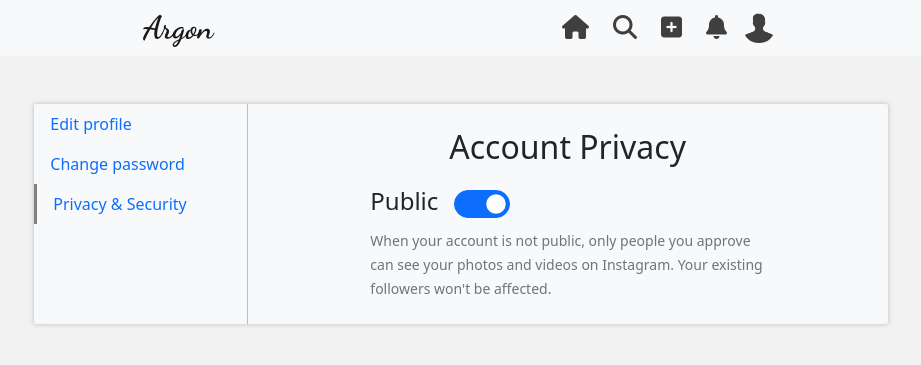
After one commit to serozhenka/argon, a Django app: a page that uses templates/snippets/dashboard_sidebar.html in a window 1280 px wide. The commit adds this page. Shown: the top 365 px of the page, without its empty margins (179-1100 px from the left). Run offline with Django 4.2, Linux system fonts and the light colour scheme; the visitor is signed in with stand-in values (Sample User, id 1); data comes from the database, SQL or seed files in the repository; some libraries are stand-ins or nearby versions.

Commit message:
added: privacy & security settings

```diff
--- a/templates/snippets/dashboard_sidebar.html
+++ b/templates/snippets/dashboard_sidebar.html
@@ -1,5 +1,5 @@
 <nav class="nav dashboard-sidebar">
   <a class="nav-link flex-grow-1 {% if page_name == "edit_profile" %}active{% endif %}" aria-current="page" href="{% url 'account:account-edit' username=request.user.username %}">Edit profile</a>
   <a class="nav-link flex-grow-1 {% if page_name == "password_change" %}active{% endif %}" href="{% url 'account:password_change' %}">Change password</a>
-  <a class="nav-link flex-grow-1 {% if page_name == "privacy_and_security" %}active{% endif %}" href="#">Privacy & Security</a>
+  <a class="nav-link flex-grow-1 {% if page_name == "privacy_and_security" %}active{% endif %}" href="{% url 'account:privacy-security' username=request.user.username %}">Privacy & Security</a>
 </nav>
--- /dev/null
+++ b/users/templates/users/privacy_and_security.html
@@ -0,0 +1,41 @@
+{% extends 'snippets/dashboard.html' %}
+{% load static %}
+
+{% block dashboard_content %}
+
+    <div class="col-11 col-md-8 mx-auto">
+        <div class="text-center h2 mb-3">Account Privacy</div>
+
+        <div class="d-flex align-items-center">
+            <div class="h4">Public</div>
+            <div class="form-check form-switch d-inline-block ps-0">
+                <input class="form-check-input h3 ms-3 disable-focus" type="checkbox" role="switch" id="flexSwitchCheckDefault" {% if request.user.is_public %}checked{% endif %}>
+{#                <label class="form-check-label h3" for="flexSwitchCheckDefault">Public</label>#}
+            </div>
+        </div>
+
+        <small class="text-muted">
+            When your account is not public, only people you approve can see your photos and videos on Instagram. Your existing followers won't be affected.
+        </small>
+
+    </div>
+
+    <script>
+        $('#flexSwitchCheckDefault').on('change.bootstrapSwitch', function (event) {
+          $.ajax({
+            type: "POST",
+            dataType: "json",
+            url: "{% url 'account:privacy-security-status-change' username=request.user.username %}",
+            timeout: 10 * 1000,
+            data: {
+              "csrfmiddlewaretoken": "{{ csrf_token }}",
+              "is_public": event.target.checked
+            },
+            error: function(data) {
+              console.log(data)
+            }
+          })
+        })
+    </script>
+
+{% endblock dashboard_content %}
--- a/users/urls.py
+++ b/users/urls.py
@@ -44,4 +44,9 @@ urlpatterns = [
     path('<str:username>/', views.account_page, name='account'),
     path('<str:username>/edit/', views.account_edit_page, name='account-edit'),
     path('<str:username>/edit/crop-image/', views.crop_image, name='crop-image'),
+
+    path('<str:username>/edit/privacy-security/', views.privacy_and_security_page, name='privacy-security'),
+    path('<str:username>/edit/privacy-security/status-change/',
+         views.change_user_privacy_status, name='privacy-security-status-change',
+     ),
 ]
--- a/users/views.py
+++ b/users/views.py
@@ -104,6 +104,33 @@ def account_edit_page(request, username):
     return render(request, 'users/edit_account.html', context=context)
 
 @login_required(login_url=reverse_lazy('account:login'))
+def privacy_and_security_page(request, username):
+    account, passes = user_exists_and_is_account_owner(request, username)
+    if not passes:
+        return redirect('feed')
+
+    context = {
+        "account": account,
+        "page_name": DashboardPages.PRIVACY_AND_SECURITY,
+    }
+
+    if request.method == "GET":
+        return render(request, 'users/privacy_and_security.html', context=context)
+
+@login_required(login_url=reverse_lazy('account:login'))
+def change_user_privacy_status(request, username):
+    account, passes = user_exists_and_is_account_owner(request, username)
+    if not passes:
+        return redirect('feed')
+
+    if request.method == "POST":
+        is_public = request.POST.get('is_public') == "true"
+        account.is_public = is_public
+        account.save()
+        return HttpResponse(json.dumps({'response_result': 'success'}), content_type='application/json')
+    return HttpResponse(json.dumps({'response_result': 'error'}), content_type='application/json')
+
+@login_required(login_url=reverse_lazy('account:login'))
 def crop_image(request, username):
     account, passes = user_exists_and_is_account_owner(request, username)
     if not passes:
```
Also changed, not shown: templates/password_reset/password_change.html (indentation only).
